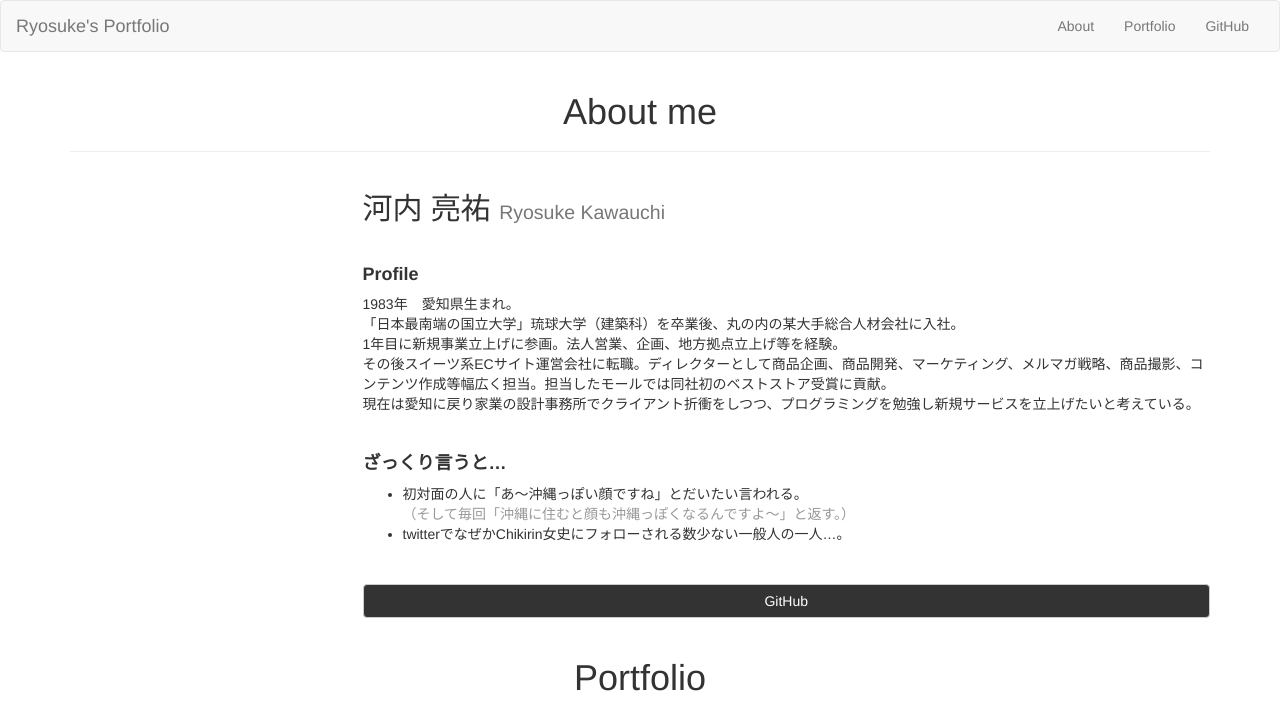
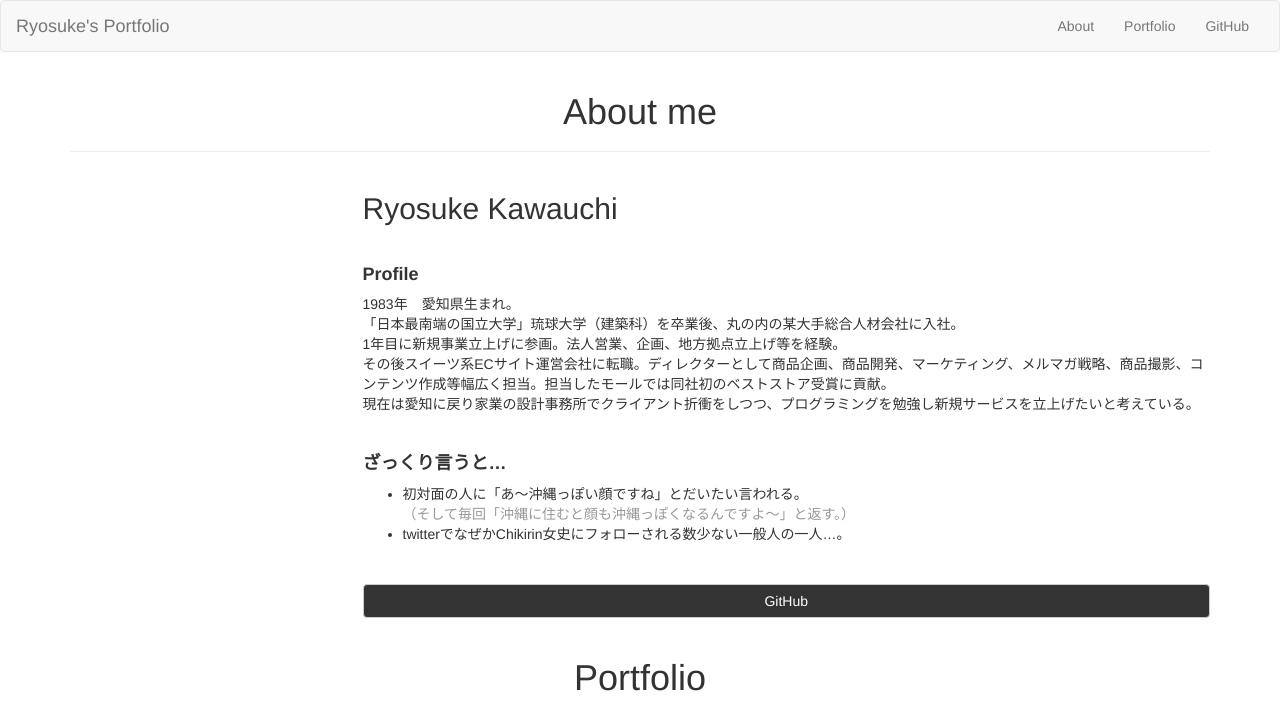
Before and after one commit to ryosukek/ryosukek.github.io, a plain HTML site: page index.html in a window 1280 px wide. Shown: the top 725 px of the page. Drawn offline with nearby package versions, Linux system fonts and the light colour scheme.

Commit message:
Update index.html

```diff
--- a/index.html
+++ b/index.html
@@ -5,8 +5,8 @@
     <meta http-equiv="X-UA-Compatible" content="IE=edge">
     <meta name="viewport" content="width=device-width, initial-scale=1">
     <title>Ryosuke's Portfolio</title>
-    <meta name="Keywords" content="河内,亮祐,琉球大学,人材,営業,EC,設計事務所,プログラミング" />
-    <meta name="description" content="河内亮祐のポートフォリオサイトです。HTML5,css,Ryby,RubyonRailsなど勉強中です。" />
+    <meta name="Keywords" content="琉球大学,人材,営業,EC,設計事務所,プログラミング" />
+    <meta name="description" content="ryoskekのポートフォリオサイトです。HTML5,css,Ryby,RubyonRailsなど勉強中です。" />
     <link href="https://maxcdn.bootstrapcdn.com/bootstrap/3.3.5/css/bootstrap.min.css" rel="stylesheet">
 
     <style>
@@ -95,7 +95,7 @@
             </div>
 
             <div class="content col-sm-9">
-                <h2>河内 亮祐 <small>Ryosuke Kawauchi</small></h2><br>
+                <h2>Ryosuke Kawauchi</h2><br>
                 <h4><span class="profile">Profile</span></h4>
                 <p>
                     1983年　愛知県生まれ。<br>
```
